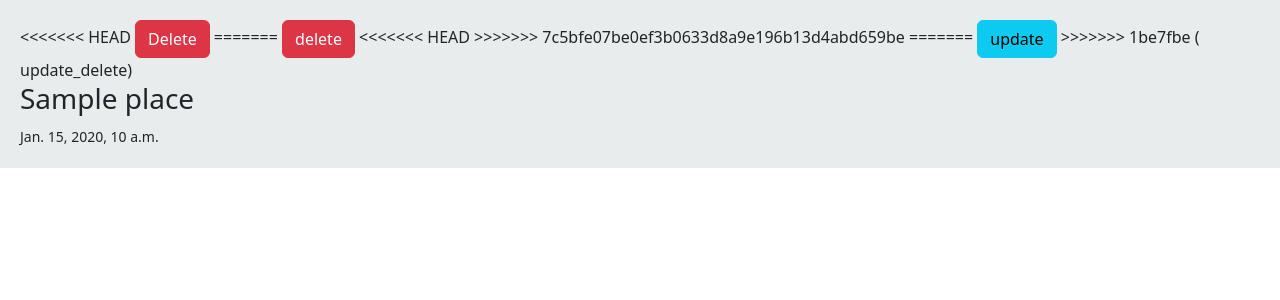
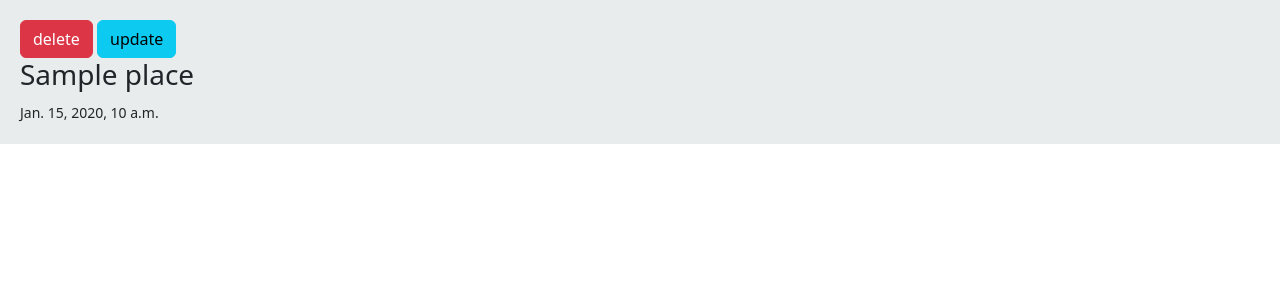
Before and after one commit to mohamadebi/Mizax, a Django app: page /detail/1/ in a window 1280 px wide. Shown: the part 56-356 px from the top of the page. Run offline with Django 4.2, Linux system fonts and the light colour scheme; tables that the repository leaves empty hold one stand-in row (values such as "Sample post").

Commit message:
bug#1401

```diff
--- a/mizax/templates/detail.html
+++ b/mizax/templates/detail.html
@@ -2,17 +2,11 @@
 
 
 {%block content%}
-<<<<<<< HEAD
-  <a href=""class= "btn btn-danger">Delete </a>
-=======
+<!--  <a href=""class= "btn btn-danger">Delete </a>-->
   <a href="{% url 'delete' place.id%}" class="btn btn-danger">delete</a>
-<<<<<<< HEAD
->>>>>>> 7c5bfe07be0ef3b0633d8a9e196b13d4abd659be
-=======
   <a href="{% url 'update' place.id%}" class="btn btn-info">update</a>
->>>>>>> 1be7fbe ( update_delete)
+
   <h3>{{place.name}}</h3>
-<!--  <small>{{place.city}}</small>-->
   <small>{{place.opentime}}</small>
   <small>{{place.price}}</small>
 
```
Also changed, not shown: mizax/templates/home.html (+4 -17 lines).
